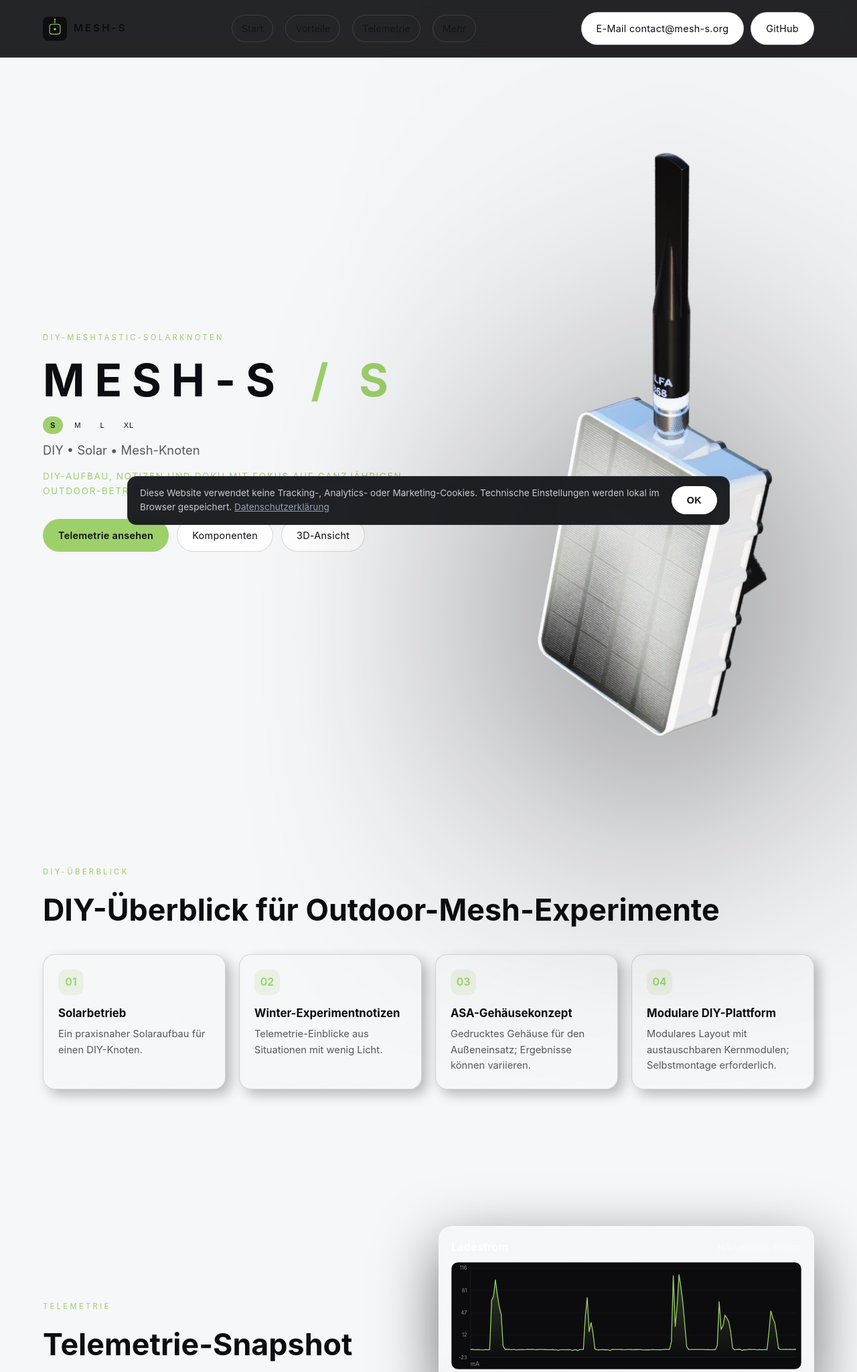
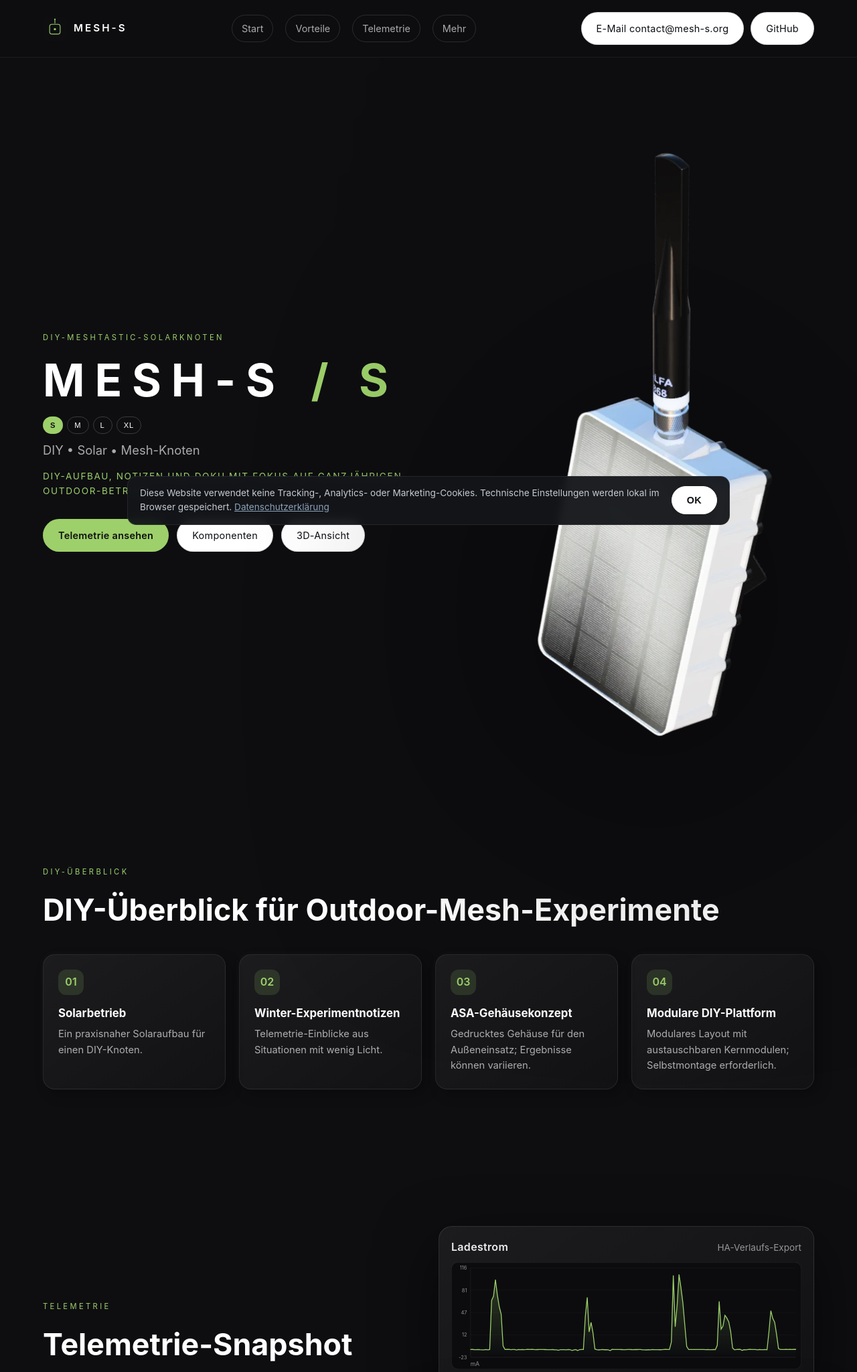
Before and after one commit to Skrap87/mesh-s.org, a PHP site: page / in a window 1280 px wide. Shown: the top 2049 px of the page at 67% size. Run offline with PHP 8.4, Linux system fonts and the light colour scheme.

Commit message:
Update styles.css

```diff
--- a/site/styles.css
+++ b/site/styles.css
@@ -1472,75 +1472,3 @@ footer {
     align-self: flex-end;
   }
 }
-
-/* =========================
-   AUTO THEME + MOBILE CONTRAST FIX
-   Paste at the very end of styles.css
-========================= */
-
-/* Default: dark (как сейчас) */
-:root {
-  color-scheme: dark;
-  --line: rgba(255,255,255,.12);
-  --line-strong: rgba(255,255,255,.18);
-  --btn-bg: rgba(255,255,255,.06);
-  --btn-bg-hover: rgba(255,255,255,.10);
-}
-
-/* Auto light mode */
-@media (prefers-color-scheme: light) {
-  :root {
-    color-scheme: light;
-
-    --bg: #f6f7f9;
-    --fg: #0b0d12;
-    --muted: rgba(11, 13, 18, 0.68);
-
-    --card: rgba(11, 13, 18, 0.04);
-    --card-border: rgba(11, 13, 18, 0.14);
-
-    --line: rgba(11,13,18,.14);
-    --line-strong: rgba(11,13,18,.22);
-
-    --btn-bg: rgba(11,13,18,.06);
-    --btn-bg-hover: rgba(11,13,18,.10);
-  }
-}
-
-/* Make borders/buttons readable on phones (both themes) */
-@media (pointer: coarse), (max-width: 900px) {
-  /* Table wrappers / cards */
-  .bom-table-wrapper,
-  .table-wrap,
-  .viewer-stage,
-  #viewerCanvasWrap {
-    border-color: var(--line-strong) !important;
-  }
-
-  /* BOM mobile rows are "cards" */
-  .bom-table tbody tr {
-    border-color: var(--line-strong) !important;
-    box-shadow:
-      0 10px 30px rgba(0,0,0,.22),
-      inset 0 0 0 1px var(--line) !important;
-  }
-
-  .bom-table td {
-    border-bottom-color: var(--line) !important;
-  }
-
-  /* Buttons and pill links */
-  .btn,
-  .nav-links a,
-  .nav-more summary,
-  .bom-col-link .btn {
-    border-color: var(--line-strong) !important;
-    background: var(--btn-bg) !important;
-  }
-
-  .btn:hover,
-  .nav-links a:hover,
-  .nav-more summary:hover {
-    background: var(--btn-bg-hover) !important;
-  }
-}
```
